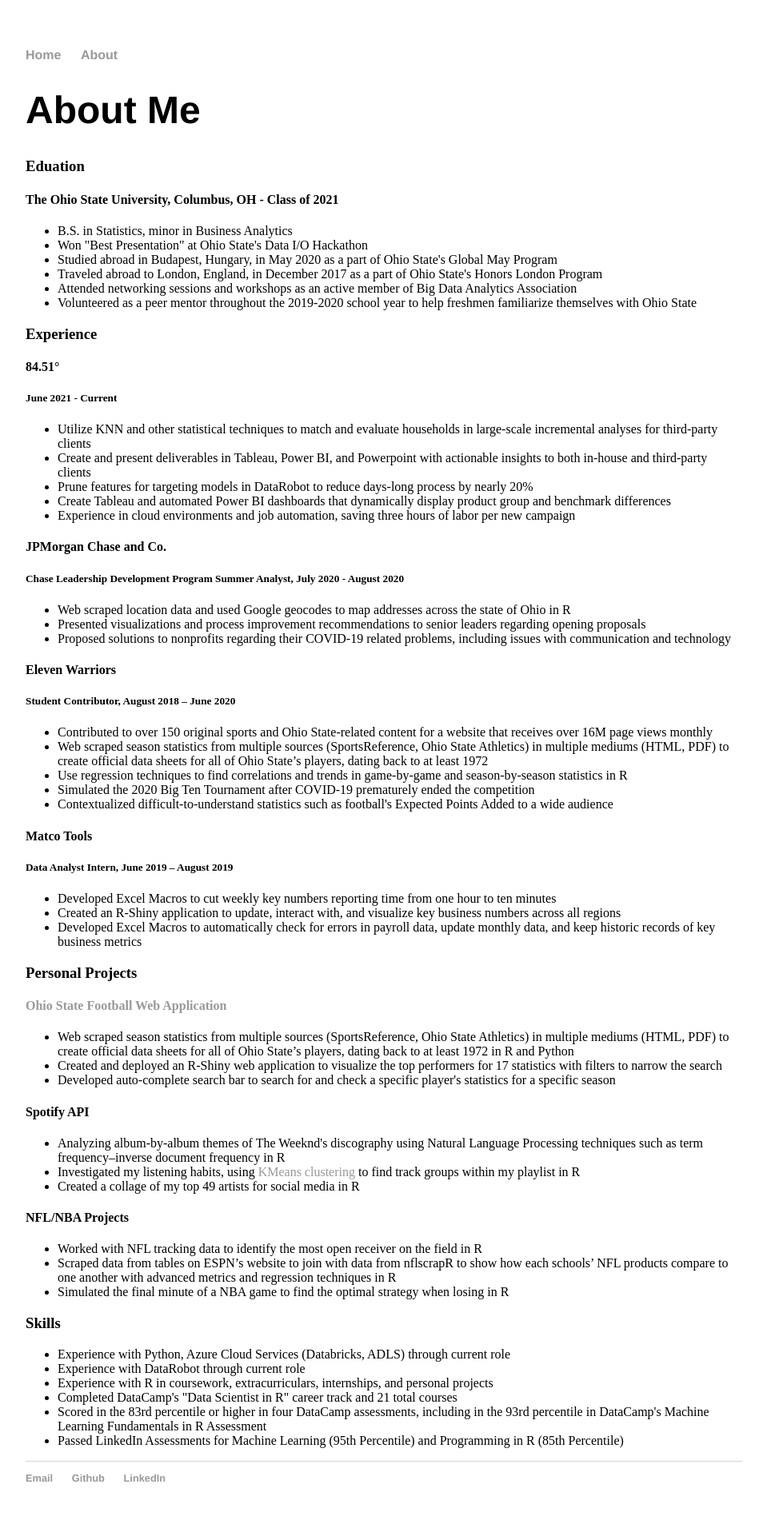
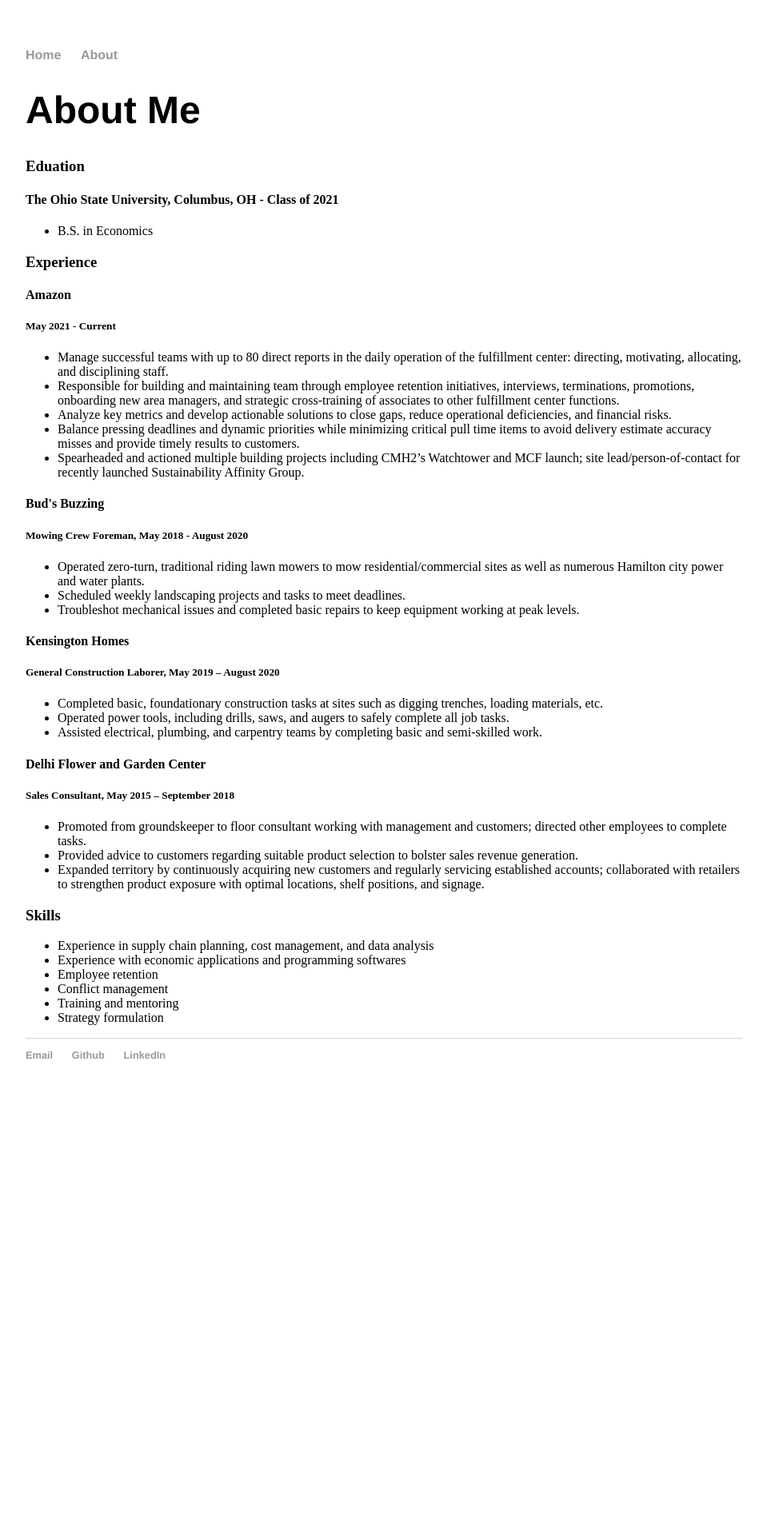
Before and after one commit to mtnartker/mtnartker.github.io, a Jekyll site: the page built from about/index.html, in a window 1280 px wide. Shown: the whole page at 80% size, without its empty margins (160-1119 px from the left). Built offline with Jekyll 4.4.1, drawn with Linux system fonts in a browser that asks for light colours; after the commit the page ends 1387 px from its top, so only the background shows below that.

Commit message:
Update index.html

```diff
--- a/about/index.html
+++ b/about/index.html
@@ -18,70 +18,44 @@
 <h3> Eduation </h3>
 <h4> The Ohio State University, Columbus, OH - Class of 2021</h4>
 <ul>
-  <li>B.S. in Statistics, minor in Business Analytics</li>
-  <li>Won "Best Presentation" at Ohio State's Data I/O Hackathon
-  <li>Studied abroad in Budapest, Hungary, in May 2020 as a part of Ohio State's Global May Program</li>
-  <li>Traveled abroad to London, England, in December 2017 as a part of Ohio State's Honors London Program</li>
-  <li>Attended networking sessions and workshops as an active member of Big Data Analytics Association</li>
-  <li>Volunteered as a peer mentor throughout the 2019-2020 school year to help freshmen familiarize themselves with Ohio State</li>
+  <li>B.S. in Economics</li>
 </ul>
 <h3> Experience </h3>
-<h4> 84.51° </h4>
-<h5> June 2021 - Current</h5>
+<h4> Amazon </h4>
+<h5> May 2021 - Current</h5>
 <ul>
-  <li>Utilize KNN and other statistical techniques to match and evaluate households in large-scale incremental analyses for third-party clients</li>
-  <li>Create and present deliverables in Tableau, Power BI, and Powerpoint with actionable insights to both in-house and third-party clients</li>
-  <li>Prune features for targeting models in DataRobot to reduce days-long process by nearly 20%</li>
-  <li>Create Tableau and automated Power BI dashboards that dynamically display product group and benchmark differences</li>
-  <li>Experience in cloud environments and job automation, saving three hours of labor per new campaign</li>
+  <li>Manage successful teams with up to 80 direct reports in the daily operation of the fulfillment center: directing, motivating, allocating, and disciplining staff.</li>
+  <li>Responsible for building and maintaining team through employee retention initiatives, interviews, terminations, promotions, onboarding new area managers, and strategic cross-training of associates to other fulfillment center functions. </li>
+  <li>Analyze key metrics and develop actionable solutions to close gaps, reduce operational deficiencies, and financial risks.</li>
+  <li>Balance pressing deadlines and dynamic priorities while minimizing critical pull time items to avoid delivery estimate accuracy misses and provide timely results to customers.</li>
+  <li>Spearheaded and actioned multiple building projects including CMH2’s Watchtower and MCF launch; site lead/person-of-contact for recently launched Sustainability Affinity Group.</li>
 </ul>
-<h4> JPMorgan Chase and Co. </h4>
-<h5> Chase Leadership Development Program Summer Analyst, July 2020 - August 2020</h5>
+<h4> Bud's Buzzing </h4>
+<h5> Mowing Crew Foreman, May 2018 - August 2020 </h5>
 <ul>
-  <li>Web scraped location data and used Google geocodes to map addresses across the state of Ohio in R</li>
-  <li>Presented visualizations and process improvement recommendations to senior leaders regarding opening proposals</li>
-  <li>Proposed solutions to nonprofits regarding their COVID-19 related problems, including issues with communication and technology</li>
+  <li>Operated zero-turn, traditional riding lawn mowers to mow residential/commercial sites as well as numerous Hamilton city power and water plants.</li>
+  <li>Scheduled weekly landscaping projects and tasks to meet deadlines.</li>
+  <li>Troubleshot mechanical issues and completed basic repairs to keep equipment working at peak levels.</li>
 </ul>
-<h4> Eleven Warriors </h4>
-<h5> Student Contributor, August 2018 – June 2020</h5>
+<h4> Kensington Homes </h4>
+<h5> General Construction Laborer, May 2019 – August 2020</h5>
 <ul>
-  <li>Contributed to over 150 original sports and Ohio State-related content for a website that receives over 16M page views monthly</li>
-  <li>Web scraped season statistics from multiple sources (SportsReference, Ohio State Athletics) in multiple mediums (HTML, PDF) to create official data sheets for all of Ohio State’s players, dating back to at least 1972</li>
-  <li>Use regression techniques to find correlations and trends in game-by-game and season-by-season statistics in R</li>
-  <li>Simulated the 2020 Big Ten Tournament after COVID-19 prematurely ended the competition</li>
-  <li>Contextualized difficult-to-understand statistics such as football's Expected Points Added to a wide audience</li>
+  <li>Completed basic, foundationary construction tasks at sites such as digging trenches, loading materials, etc.</li>
+  <li>Operated power tools, including drills, saws, and augers to safely complete all job tasks.</li>
+  <li>Assisted electrical, plumbing, and carpentry teams by completing basic and semi-skilled work.</li>
 </ul>
-<h4> Matco Tools </h4>
-<h5> Data Analyst Intern, June 2019 – August 2019</h5>
+<h4> Delhi Flower and Garden Center </h4>
+<h5> Sales Consultant, May 2015 – September 2018</h5>
 <ul>
-  <li>Developed Excel Macros to cut weekly key numbers reporting time from one hour to ten minutes</li>
-  <li>Created an R-Shiny application to update, interact with, and visualize key business numbers across all regions</li>
-  <li>Developed Excel Macros to automatically check for errors in payroll data, update monthly data, and keep historic records of key business metrics</li>
-</ul>
-<h3> Personal Projects </h3>
-<h4> <a href="https://ohio-state-statistics.shinyapps.io/Ohio-State-Stats/">Ohio State Football Web Application</a> </h4>
-<ul>
-  <li>Web scraped season statistics from multiple sources (SportsReference, Ohio State Athletics) in multiple mediums (HTML, PDF) to create official data sheets for all of Ohio State’s players, dating back to at least 1972 in R and Python</li>
-  <li>Created and deployed an R-Shiny web application to visualize the top performers for 17 statistics with filters to narrow the search</li>
-  <li>Developed auto-complete search bar to search for and check a specific player's statistics for a specific season</li>
-</ul>
-<h4> Spotify API </h4>
-<ul>
-  <li>Analyzing album-by-album themes of The Weeknd's discography using Natural Language Processing techniques such as term frequency–inverse document frequency in R</li>
-  <li>Investigated my listening habits, using <a href= "https://jake22anderson.github.io/blog/2020/08/15/spotify-api-spotifyr-intro">KMeans clustering </a>to find track groups within my playlist in R</li>
-  <li>Created a collage of my top 49 artists for social media in R</li>
-</ul>
-<h4> NFL/NBA Projects </h4>
-<ul>
-  <li>Worked with NFL tracking data to identify the most open receiver on the field in R</li>
-  <li>Scraped data from tables on ESPN’s website to join with data from nflscrapR to show how each schools’ NFL products compare to one another with advanced metrics and regression techniques in R</li>
-  <li>Simulated the final minute of a NBA  game to find the optimal strategy when losing in R</li>
+  <li>Promoted from groundskeeper to floor consultant working with management and customers; directed other employees to complete tasks.</li>
+  <li>Provided advice to customers regarding suitable product selection to bolster sales revenue generation.</li>
+  <li>Expanded territory by continuously acquiring new customers and regularly servicing established accounts; collaborated with retailers to strengthen product exposure with optimal locations, shelf positions, and signage.</li>
 </ul>
 <h3>Skills</h3>
 <ul>
-  <li>Experience with Python,  Azure Cloud Services (Databricks, ADLS) through current role</li>
-  <li>Experience with DataRobot through current role</li>
-  <li>Experience with R in coursework, extracurriculars, internships, and personal projects</li>
-  <li>Completed DataCamp's "Data Scientist in R" career track and 21 total courses</li>
-  <li>Scored in the 83rd percentile or higher in four DataCamp assessments, including in the 93rd percentile in DataCamp's Machine Learning Fundamentals in R Assessment</li>
-  <li>Passed LinkedIn Assessments for Machine Learning (95th Percentile) and Programming in R (85th Percentile)</li>
+  <li>Experience in supply chain planning, cost management, and data analysis</li>
+  <li>Experience with economic applications and programming softwares</li>
+  <li>Employee retention</li>
+  <li>Conflict management</li>
+  <li>Training and mentoring</li>
+  <li>Strategy formulation</li>
```
